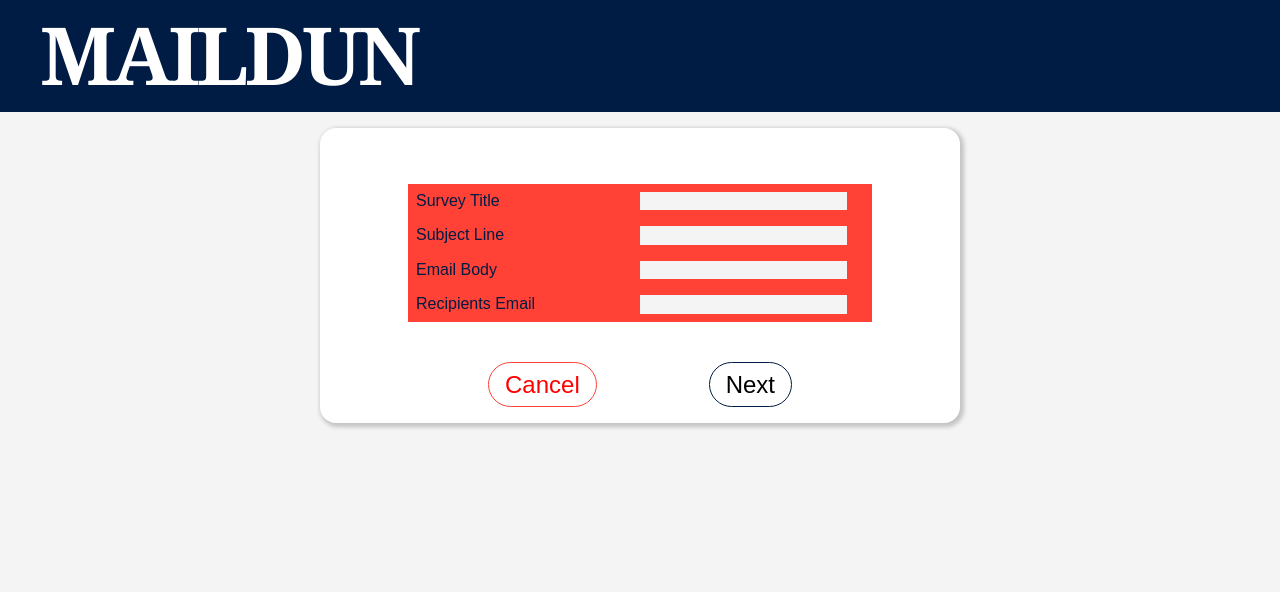
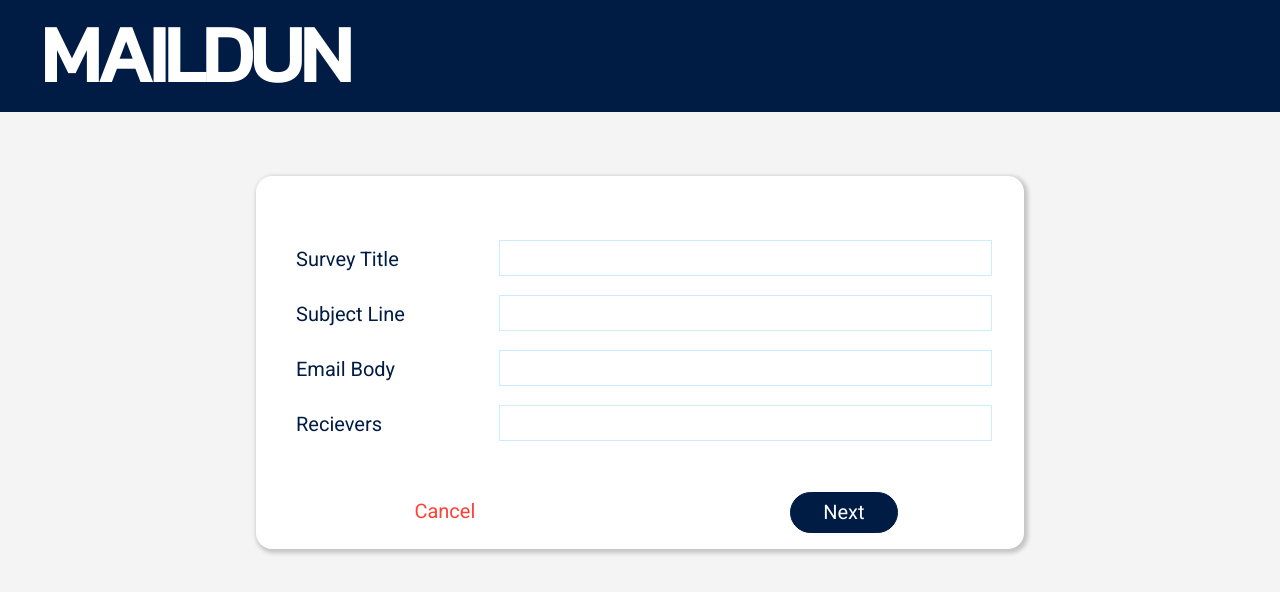
Before and after one commit to penkong/react-maildun, a React (Create React App) app in the folder client/: page /surveys/new in a window 1280 px wide. Shown: the top 592 px of the page. Built offline with nearby package versions, Linux system fonts and the light colour scheme; no server answers.

Commit message:
survey form surveynew style almost done

```diff
--- a/client/public/index.html
+++ b/client/public/index.html
@@ -9,6 +9,7 @@
 
   <link rel="manifest" href="%PUBLIC_URL%/manifest.json" />
   <link rel="stylesheet" href="https://unpkg.com/tachyons@4.10.0/css/tachyons.min.css" />
+  <link href="https://fonts.googleapis.com/css?family=Kanit|Roboto&display=swap" rel="stylesheet">
   <!-- <link href="https://fonts.googleapis.com/icon?family=Material+Icons" rel="stylesheet"> -->
   <title>MAILDUN send happiness</title>
 </head>
--- a/client/src/components/App.js
+++ b/client/src/components/App.js
@@ -16,7 +16,7 @@ class App extends Component {
 
   render() {
     return (
-      <div className="w-100 bg-near-white vh-100">
+      <div className="w-100 bg-near-white vh-100" style={{fontFamily: "Roboto"}} >
         <BrowserRouter>
           <div>
             <Header/>
--- a/client/src/components/Header.js
+++ b/client/src/components/Header.js
@@ -31,9 +31,9 @@ class Header extends Component {
   }
   render() {
     return (
-      <nav className="helvetica w-100 center cf bg-navy pa2">
+      <nav className="w-100 center cf bg-navy pa2" style={{fontFamily:"Kanit"}}>
           <Link to={this.props.auth ? '/surveys' : '/'}
-          className="fl w-100 w-40-l georgia white f1 b f-subheadline-l ttu tracked-tight bn tc tl-l link mb1 ml4-l">MAILDUN</Link>
+          className="fl w-100 w-40-l white f1 b f-subheadline-l ttu tracked-tight bn tc tl-l link mb1 ml4-l">MAILDUN</Link>
           <div className="fl fr-l w-100 w-40-l tc tr-l mr4-l mt4-l mv2">
             {this.renderContent()}
           </div>
--- a/client/src/components/surveys/SurveyField.js
+++ b/client/src/components/surveys/SurveyField.js
@@ -4,14 +4,14 @@ import React from 'react'
 const SurveyField = ({ input, label, meta: { error, touched } }) => {
   // console.log(meta);
   return (
-    <div className="pa2 cf bg-red">
-      <div className="fl w-100 w-50-ns">
-        <label className="mr2">{label}</label>
+    <div className="pa2 cf w-100">
+      <div className="fl w-100 w-25-ns navy mv2 ml2-ns">
+        <label className="f6 f4-l">{label}</label>
       </div>
-      <div className="fl fr-m fr-l w-100 w-50-ns">
-        <input className="bn bg-near-white" {...input}/>
+      <div className="fl fr-m fr-l w-100 w-70-ns">
+        <input className="ba b--lightest-blue pv2 ph1 w-100" {...input}/>
       </div>
-      <div>
+      <div className="fr dark-pink b pa1 pl2 mt1">
         {touched && error}
       </div>
     </div>
--- a/client/src/components/surveys/SurveyForm.js
+++ b/client/src/components/surveys/SurveyForm.js
@@ -19,21 +19,21 @@ class SurveyForm extends Component {
   }
   render() {
     return (
-      <div>
-        <form className="avenir w-100 w-80-m w-50-l br4 shadow-3 center hidden bg-white mv3 pa3"
+      <div style={{fontFamily: "Roboto"}}>
+        <form className="w-100 w-80-m w-60-l br4 shadow-3 center hidden bg-white mv2 mv5-ns pa3"
           onSubmit={this.props.handleSubmit(this.props.onSurveySubmit)}
         >
-          <div className="db navy w-100 measure pa2 mv2 mv4-l center">
+          <div className="db w-100 pa2 mv2 mv4-l center">
             {this.renderFields()}
           </div>
-          <div className="cf w-50 center">
-            <NavLink activeStyle={{fontWeight: "bold", color: "red", borderStyle: "none", backGroundColor: "none" }} to="/surveys" type="submit">
-              <span className="f6 f4-m f3-l fw2 normal-l b br-pill ba bg-white hover-bg-red hover-white b--red no-underline grow pv2 ph3 dib">
+          <div className="cf w-70 center">
+            <NavLink className="link no-underline" exact activeStyle={{backgroundColor: "inherit", border:"none"}}  to="/surveys" type="submit">
+              <div className="f6 f4-ns fw2 red bg-white hover-dark-red normal-l br-pill no-underline ph4 pv2 dib">
                 Cancel
-              </span>
+              </div>
             </NavLink>
             <div className="fr">
-              <button className="f6 f4-m f3-l fw2 normal-l b br-pill ba bg-white hover-bg-navy hover-white b--navy no-underline grow pv2 ph3 dib" type="submit">Next</button>
+              <button className="f6 f4-m f4-l fw2 white bg-navy hover-navy hover-bg-white normal-l br-pill ba b--navy no-underline grow ph4 pv2 dib" type="submit">Next</button>
             </div>
           </div>
         </form>
--- a/client/src/components/surveys/formFields.js
+++ b/client/src/components/surveys/formFields.js
@@ -11,7 +11,7 @@ export default  [{
     name: 'body'
   },
   {
-    label: 'Recipients Email',
+    label: 'Recievers',
     name: 'recipients'
   }
 ]
```
